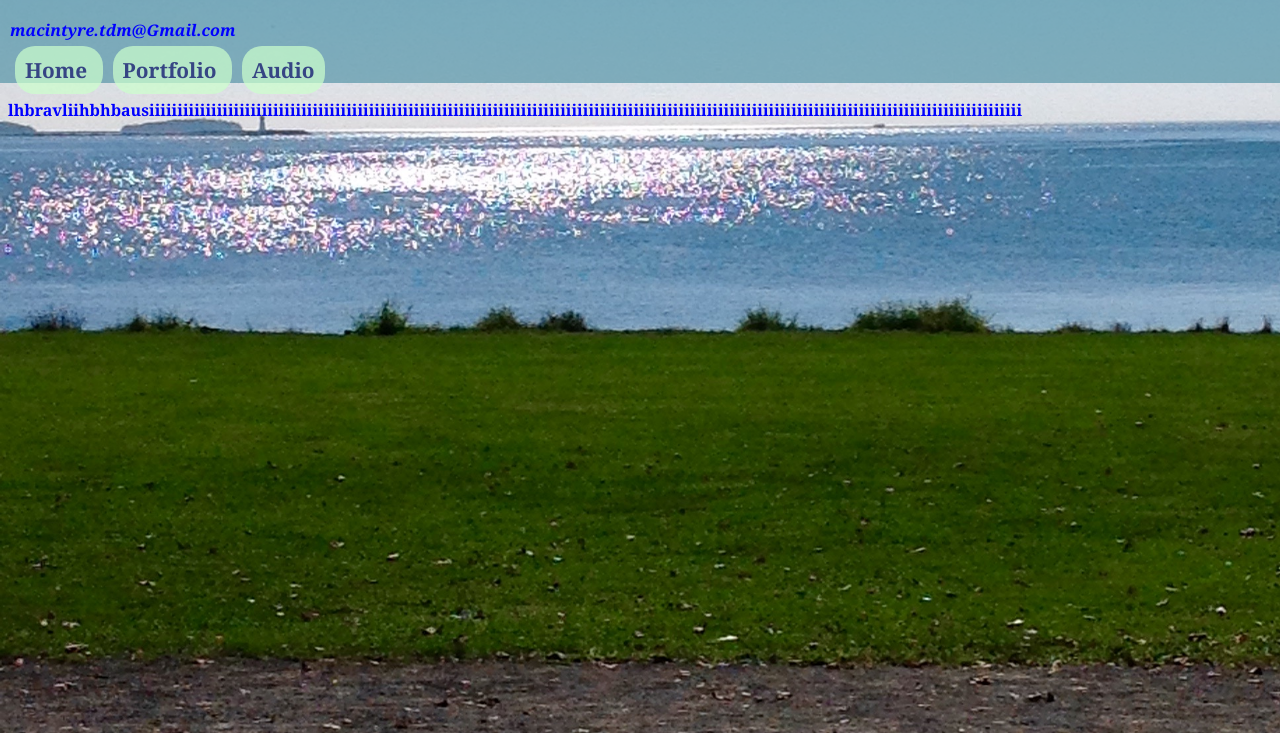
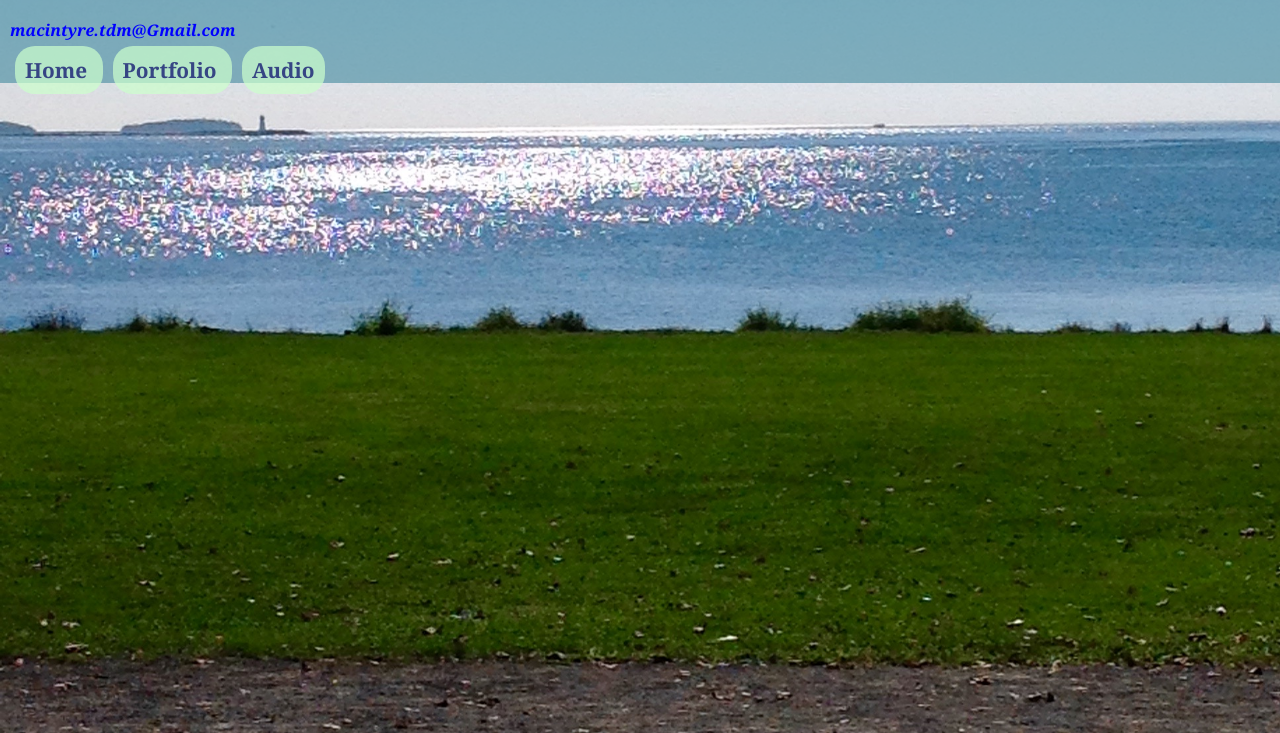
Before and after one commit to TomMacIntyre/TomMacIntyre.github.io, a plain HTML site: page index.html in a window 1280 px wide. Shown: the part 67-800 px from the top of the page. Drawn offline with Linux system fonts and the light colour scheme.

Commit message:
took out random setion

```diff
--- a/index.html
+++ b/index.html
@@ -69,8 +69,7 @@ margin:5px;
 	<body>
 
 	<section>
-	<p>lhbravliihbhbausiiiiiiiiiiiiiiiiiiiiiiiiiiiiiiiiiiiiiiiiiiiiiiiiiiiiiiiiiiiiiiiiiiiiiiiiiiiiiiiiiiiiiiiiiiiiiiiiiiiiiiiiiiiiiiiiiiiiiiiiiiiiiiiiiiiiiiiiiiiiiiiiiiiiiiiiiii
-	</p>
+
 
 	</section>
 
```
